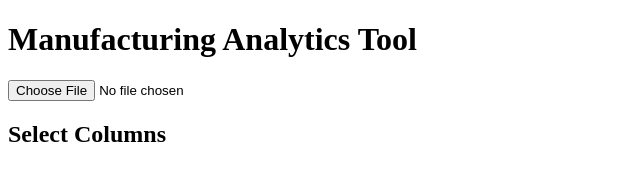
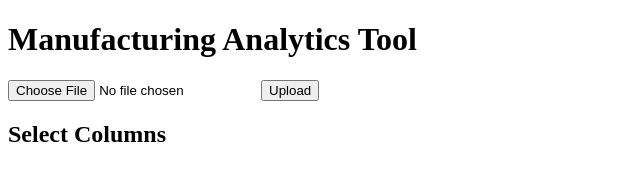
Before and after one commit to riyachakravarty/manufacturing-copilot-frontendf, a React (Create React App) app: page / in a window 1280 px wide. Shown: the top 169 px of the page, without its empty margins (0-640 px from the left). Built offline with nearby package versions, Linux system fonts and the light colour scheme.

Commit message:
Update App.jsx

```diff
--- a/src/App.jsx
+++ b/src/App.jsx
@@ -20,10 +20,6 @@ const App = () => {
   const [valueIntervals, setValueIntervals] = useState([]);
   const [selectedValueIntervals, setSelectedValueIntervals] = useState([]);
   const [selectedMissingValueColumn, setSelectedMissingValueColumn] = useState(null);
-
-  useEffect(() => {
-    if (file) fetchColumns();
-  }, [file]);
 
   useEffect(() => {
     if (selectAllIntervals) {
@@ -108,6 +104,7 @@ const App = () => {
       <h1>Manufacturing Analytics Tool</h1>
 
       <input type="file" onChange={(e) => setFile(e.target.files[0])} />
+      <button onClick={fetchColumns}>Upload</button>
 
       <div>
         <h2>Select Columns</h2>
```
